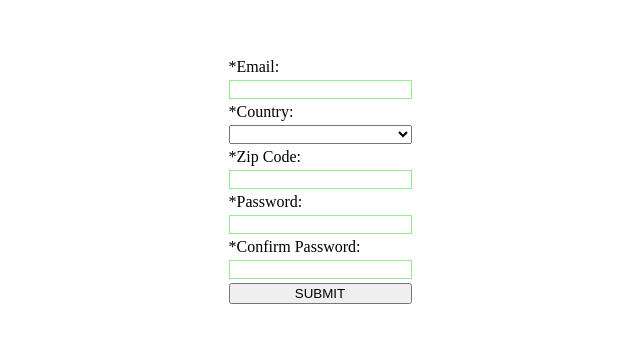
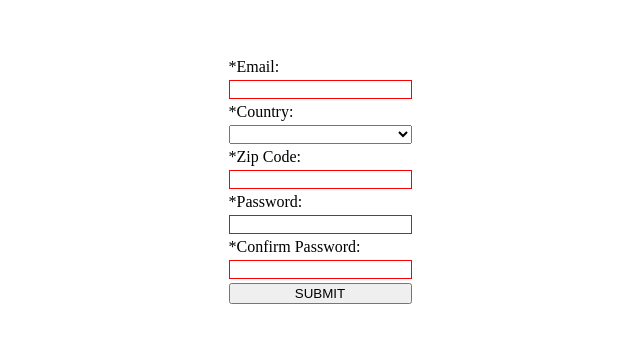
Before and after one commit to LedaThemis/odin-form-validation, a website built with webpack: page dist/index.html in a window 1280 px wide. Shown: the part 219-562 px from the top of the page, without its empty margins (320-960 px from the left). Built offline with nearby package versions, Linux system fonts and the light colour scheme.

Commit message:
make inputs required

```diff
--- a/dist/index.html
+++ b/dist/index.html
@@ -15,23 +15,25 @@
         <form id="form">
             <div id="email-input" class="input-div">
                 <label for="email">*Email:</label>
-                <input type="email" name="email" id="email">
+                <input type="email" name="email" id="email" required>
             </div>
             <div id="country-input" class="input-div">
                 <label for="country">*Country:</label>
-                <select name="country" id="country"></select>
+                <select name="country" id="country" required>
+                    <option value="" disabled selected></option>
+                </select>
             </div>
             <div id="zip-code-input" class="input-div">
                 <label for="zip-code">*Zip Code:</label>
-                <input type="text" name="zip-code" id="zip-code" pattern="^[0-9]{5}(?:-[0-9]{4})?$">
+                <input type="text" name="zip-code" id="zip-code" pattern="^[0-9]{5}(?:-[0-9]{4})?$" required>
             </div>
             <div id="password-input" class="input-div">
                 <label for="password">*Password:</label>
-                <input type="text" name="password" id="password">
+                <input type="text" name="password" id="password" required>
             </div>
             <div id="confirmPassword-input" class="input-div">
                 <label for="confirmPassword">*Confirm Password:</label>
-                <input type="text" name="confirmPassword" id="confirmPassword">
+                <input type="text" name="confirmPassword" id="confirmPassword" required>
                 <span id="passwords-do-not-match" style="display: none; font-size: 10px; color: red;">*Passwords do
                     not
                     match</span>
```
